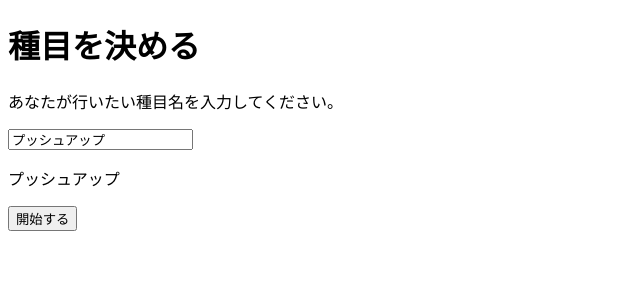
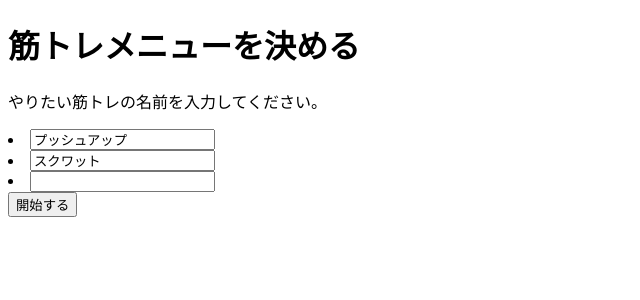
Before and after one commit to honjet/kintrainer, a React app: page / in a window 1280 px wide. Shown: the top 300 px of the page, without its empty margins (0-640 px from the left). Built offline with nearby package versions, Linux system fonts and the light colour scheme.

Commit message:
support multiple workout for willdo

```diff
--- a/src/WillDo.js
+++ b/src/WillDo.js
@@ -1,23 +1,41 @@
-import React, {useState} from 'react';
+import React, {useState, useReducer} from 'react';
 import {withRouter, Route} from 'react-router-dom';
 
 import Doing from './Doing';
+import Workouts from './WillDo/Workouts';
+
+const initialState = {workouts: ['プッシュアップ', 'スクワット', '']};
+
+const reducer = (state, action) => {
+  switch (action.type) {
+    case 'change':
+      state.workouts[action.index] = action.workout;
+      return {workouts: state.workouts};
+    case 'add':
+      state.workouts.push('');
+      return {workouts: state.workouts};
+    case 'remove':
+      state.workouts.splice(action.index, 1);
+      return {workouts: state.workouts};
+    default:
+      throw new Error();
+  }
+};
 
 const WillDo = props => {
-  const [name, setName] = useState('プッシュアップ');
+  const [state, dispatch] = useReducer(reducer, initialState);
 
   return (
     <div className="container">
-      <h1>種目を決める</h1>
-      <p>あなたが行いたい種目名を入力してください。</p>
-      <input
-        type="text"
-        name="name"
-        id="name"
-        value={name}
-        onChange={e => setName(e.target.value)}
-      />
-      <p>{name}</p>
+      <h1>筋トレメニューを決める</h1>
+      <p>やりたい筋トレの名前を入力してください。</p>
+      <Workouts workouts={state.workouts}
+        add={() => dispatch({type: 'add'})}
+        remove={index => dispatch({type: 'remove', index: index})}
+        change={(workout, index) =>
+          dispatch({type: 'change', index: index, workout: workout})
+        }
+    />
       <button
         onClick={() =>
           props.history.push({pathname: '/doing', state: {name: name}})
--- /dev/null
+++ b/src/WillDo/Workouts.js
@@ -0,0 +1,38 @@
+import React, {useState, useReducer} from 'react';
+
+const Workouts = props => {
+  const {workouts, add, change, remove} = props;
+  const lastIndex = workouts.length - 1;
+
+  const updateWorkout = (workout, index) => {
+    change(workout, index);
+    if (index === lastIndex - 1 && workout === '') {
+      remove(index);
+    }
+    if (index === lastIndex && workout !== '') {
+      add();
+    }
+  };
+  const item = (workout, index) => (
+    <li key={index}>
+      <input
+        type="text"
+        name={`workout_${index}`}
+        id={`workout_${index}`}
+        value={workout}
+        onChange={e => {
+          updateWorkout(e.target.value, index);
+        }}
+      />
+    </li>
+  );
+
+  const list = workouts.map(item);
+  return (
+    <div>
+      {list}
+    </div>
+  );
+};
+
+export default Workouts;
```
